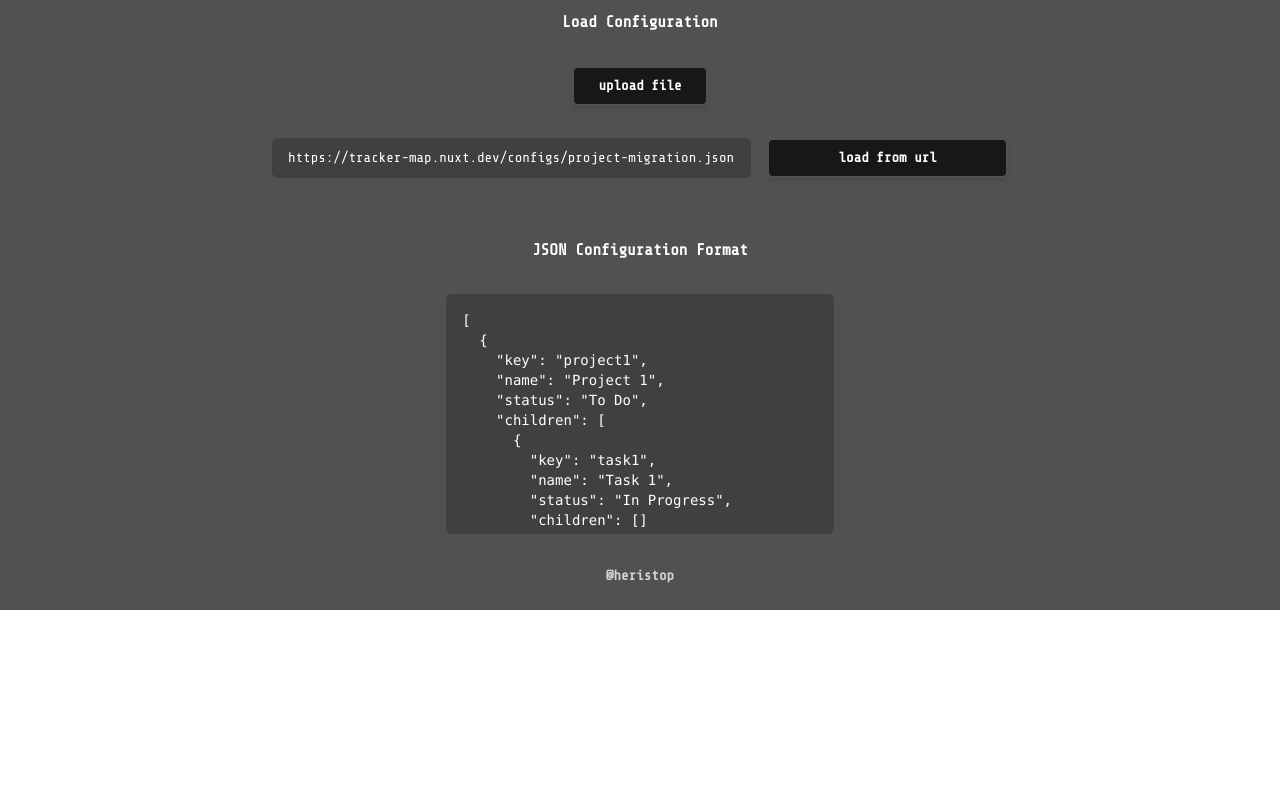
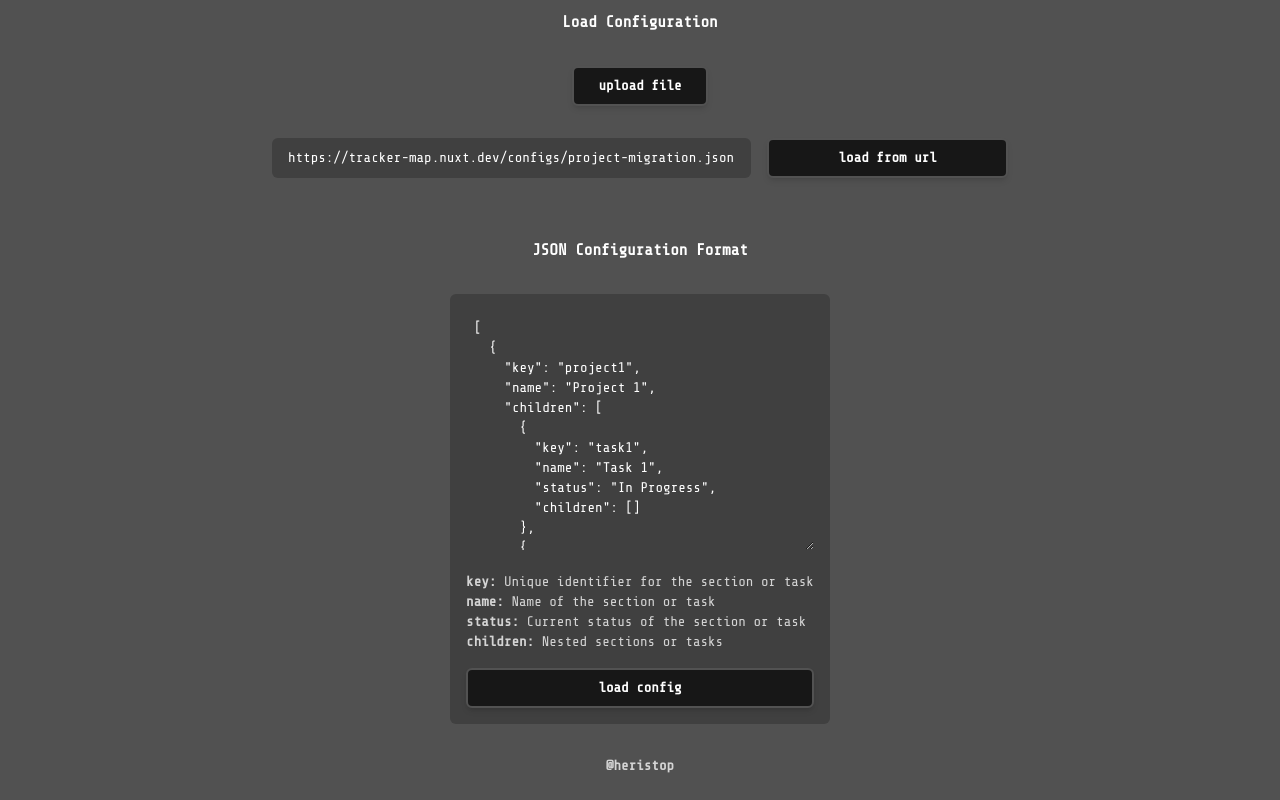
Before and after one commit to heristop/clover-map, a Nuxt app: page / in a window 1280 px wide. Shown: the part 1066-1866 px from the top of the page. Before the commit the page ends 1676 px from the top, so only its background shows below. Built offline with nearby package versions, Linux system fonts and the light colour scheme.

Commit message:
refacto: renamed config composable

```diff
--- a/app/components/UploadDownload.vue
+++ b/app/components/UploadDownload.vue
@@ -1,10 +1,10 @@
 <script setup lang="ts">
-import { useUpload } from '~/composables/upload'
+import { useConfig } from '~/composables/config'
 import { useStore } from '~/composables/store'
 
 const store = useStore()
 
-const { fileInput, loadSectionsFromFile, saveSectionsToFile } = useUpload()
+const { fileInput, loadFromFile, saveToFile } = useConfig()
 </script>
 
 <template>
@@ -13,7 +13,7 @@ const { fileInput, loadSectionsFromFile, saveSectionsToFile } = useUpload()
     type="file"
     accept=".json"
     class="hidden"
-    @change="loadSectionsFromFile"
+    @change="loadFromFile"
   >
   <div class="flex items-center justify-between space-x-2 mb-3">
     <button
@@ -26,7 +26,7 @@ const { fileInput, loadSectionsFromFile, saveSectionsToFile } = useUpload()
     <button
       class="flex-1 font-semibold border-2 border-neutral-600 text-white px-2 py-1 disabled:cursor-not-allowed rounded-md transition duration-300 bg-neutral-900 hover:bg-neutral-600"
       :disabled="!store.configLoaded"
-      @click="saveSectionsToFile"
+      @click="saveToFile"
     >
       save
     </button>
--- a/app/composables/upload.ts
+++ b/app/composables/config.ts
@@ -3,12 +3,17 @@ import { useRouter } from 'vue-router'
 import { useStore } from '~/composables/store'
 import type { Section } from '~~/types'
 
-export function useUpload() {
+export function useConfig() {
   const router = useRouter()
   const store = useStore()
   const fileInput = ref<HTMLInputElement | null>(null)
 
-  const loadSectionsFromFile = async (event: Event) => {
+  const loadFromModel = async (model: string) => {
+    await store.fetchSections(model)
+    router.push('/viewport')
+  }
+
+  const loadFromFile = async (event: Event) => {
     const file = (event.target as HTMLInputElement).files?.[0]
 
     if (file) {
@@ -17,12 +22,8 @@ export function useUpload() {
       reader.onload = async (e) => {
         try {
           const sections = JSON.parse(e.target?.result as string) as Section[]
-          if (!Array.isArray(sections)) {
-            throw new Error('Invalid sections format, expected an array')
-          }
-
           store.setSections(sections)
-          router.push('/viewport')
+          nextTick(() => router.push('/viewport'))
         }
         catch (error) {
           console.error('Error parsing JSON:', error)
@@ -30,11 +31,10 @@ export function useUpload() {
       }
 
       reader.readAsText(file)
-      router.push('/viewport')
     }
   }
 
-  const saveSectionsToFile = () => {
+  const saveToFile = () => {
     const sections = JSON.stringify(store.sections, null, 2)
     const blob = new Blob([sections], { type: 'application/json' })
     const url = URL.createObjectURL(blob)
@@ -45,14 +45,22 @@ export function useUpload() {
     URL.revokeObjectURL(url)
   }
 
-  const loadSectionsFromUrl = async (url: string) => {
+  const loadFromUrl = async (url: string) => {
     await store.fetchSectionsFromUrl(url)
+    router.push('/viewport')
+  }
+
+  const loadFromUserInput = async (sample: Section[]) => {
+    store.setSections(sample)
+    router.push('/viewport')
   }
 
   return {
     fileInput,
-    loadSectionsFromFile,
-    saveSectionsToFile,
-    loadSectionsFromUrl,
+    loadFromModel,
+    loadFromFile,
+    saveToFile,
+    loadFromUrl,
+    loadFromUserInput,
   }
 }
--- a/app/pages/index.vue
+++ b/app/pages/index.vue
@@ -1,33 +1,23 @@
 <script setup lang="ts">
 import { ref, computed, nextTick, onMounted } from 'vue'
 import { useRouter } from 'vue-router'
-import { useUpload } from '~/composables/upload'
+import { useConfig } from '~/composables/config'
 import AppFooter from '~/components/AppFooter.vue'
 import TButton from '~/components/ui/TButton.vue'
+import type { Section } from '~~/types'
 
 const store = useStore()
 const isLoading = ref<boolean>(true)
-const sections = computed(() => store.sections)
+const isConfigLoaded = computed(() => store.configLoaded)
 const router = useRouter()
 
-const { fileInput, loadSectionsFromFile, loadSectionsFromUrl } = useUpload()
-
-const loadConfigFromApi = async (model: string) => {
-  await store.fetchSections(model)
-  router.push('/viewport')
-}
-
-const loadConfigFromUrl = async (url: string) => {
-  await loadSectionsFromUrl(url)
-  router.push('/viewport')
-}
+const { fileInput, loadFromModel, loadFromFile, loadFromUrl, loadFromUserInput } = useConfig()
 
 const url = ref('https://tracker-map.nuxt.dev/configs/project-migration.json')
 const sample = ref(`[
   {
     "key": "project1",
     "name": "Project 1",
-    "status": "To Do",
     "children": [
       {
         "key": "task1",
@@ -46,13 +36,24 @@ const sample = ref(`[
   {
     "key": "project2",
     "name": "Project 2",
-    "status": "In Progress",
     "children": []
   }
 ]`)
 
+const loadConfigFromApi = async (model: string) => {
+  await loadFromModel(model)
+}
+
+const loadConfigFromUrl = async (url: string) => {
+  await loadFromUrl(url)
+}
+
+const loadConfigFromUserInput = async () => {
+  await loadFromUserInput(JSON.parse(sample.value) as Section[])
+}
+
 onMounted(() => {
-  if (sections.value.length) {
+  if (isConfigLoaded.value) {
     router.push('/viewport')
   }
 
@@ -63,7 +64,7 @@ onMounted(() => {
 </script>
 
 <template>
-  <div class="relative w-full min-h-60 overflow-auto">
+  <div class="relative w-full min-h-screen overflow-auto">
     <div class="background-grid fixed inset-0 z-0 grid grid-cols-2 sm:grid-cols-3 lg:grid-cols-4 gap-4 p-4">
       <div class="bg-purple-300 rounded-lg opacity-30" />
       <div class="bg-yellow-300 rounded-lg opacity-30" />
@@ -77,7 +78,7 @@ onMounted(() => {
       <div class="bg-lime-300 rounded-lg opacity-30" />
     </div>
 
-    <div class="absolute inset-0 z-10 bg-neutral-600 opacity-90" />
+    <div class="absolute h-full inset-0 z-10 bg-neutral-600 opacity-90" />
 
     <div
       v-if="!isLoading"
@@ -171,7 +172,7 @@ onMounted(() => {
         type="file"
         accept=".json"
         class="hidden"
-        @change="loadSectionsFromFile"
+        @change="loadFromFile"
       >
 
       <div
@@ -220,16 +221,28 @@ onMounted(() => {
 
       <div
         v-if="!isLoading"
-        class="bg-neutral-700 text-white p-4 rounded-md text-sm max-w-3xl max-h-60 overflow-y-auto"
+        class="bg-neutral-700 text-white p-4 rounded-md text-sm max-w-3xl"
       >
-        <pre><code>{{ sample }}</code></pre>
+        <textarea
+          v-model="sample"
+          class="w-full h-60 bg-neutral-700 text-sm p-2"
+        />
 
         <p class="text-neutral-300 mt-4">
-          <strong>key:</strong> Unique identifier for the section or task.<br>
-          <strong>name:</strong> Name of the section or task.<br>
-          <strong>status:</strong> Current status of the section or task.<br>
-          <strong>children:</strong> Nested sections or tasks.
+          <strong>key:</strong> Unique identifier for the section or task<br>
+          <strong>name:</strong> Name of the section or task<br>
+          <strong>status:</strong> Current status of the section or task<br>
+          <strong>children:</strong> Nested sections or tasks
         </p>
+
+        <TButton
+          class="bg-neutral-900 px-6 py-2 min-w-fit hover:bg-neutral-800 text-sm mt-4"
+          aria-label="Load Sample Data"
+          :is-active="false"
+          @click="loadConfigFromUserInput"
+        >
+          load config
+        </TButton>
       </div>
 
       <AppFooter />
```
Also changed, not shown: 1 other file (tests, documents, lock files or other folders).
